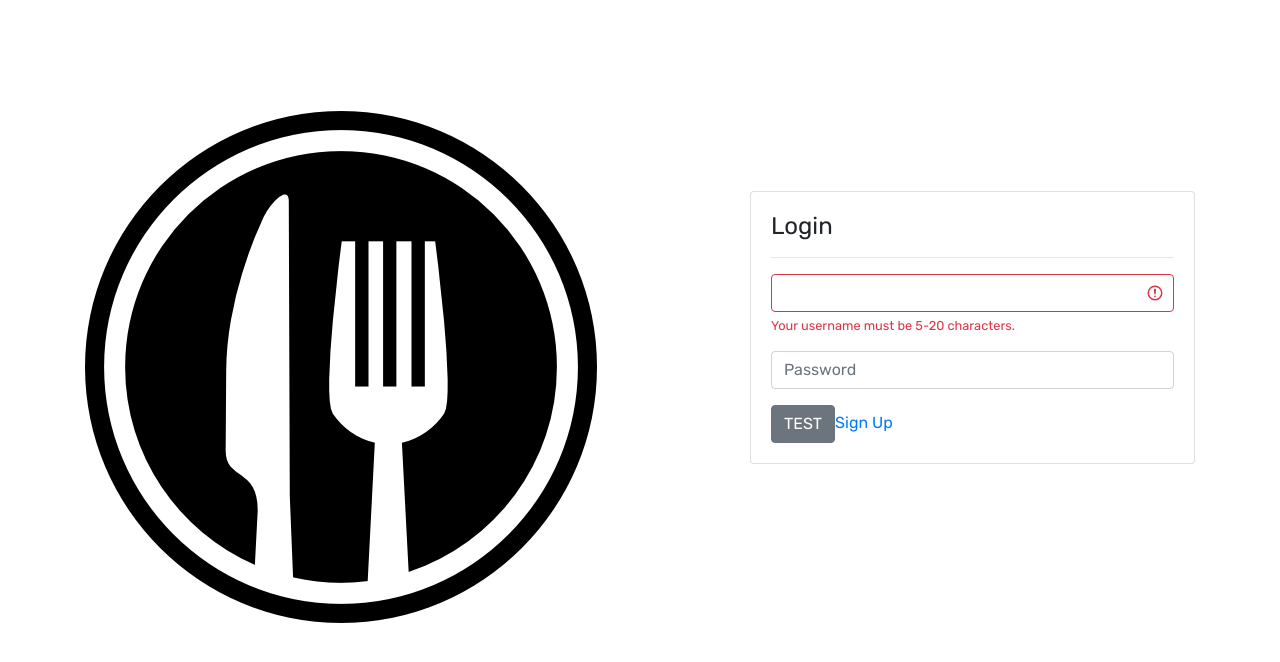
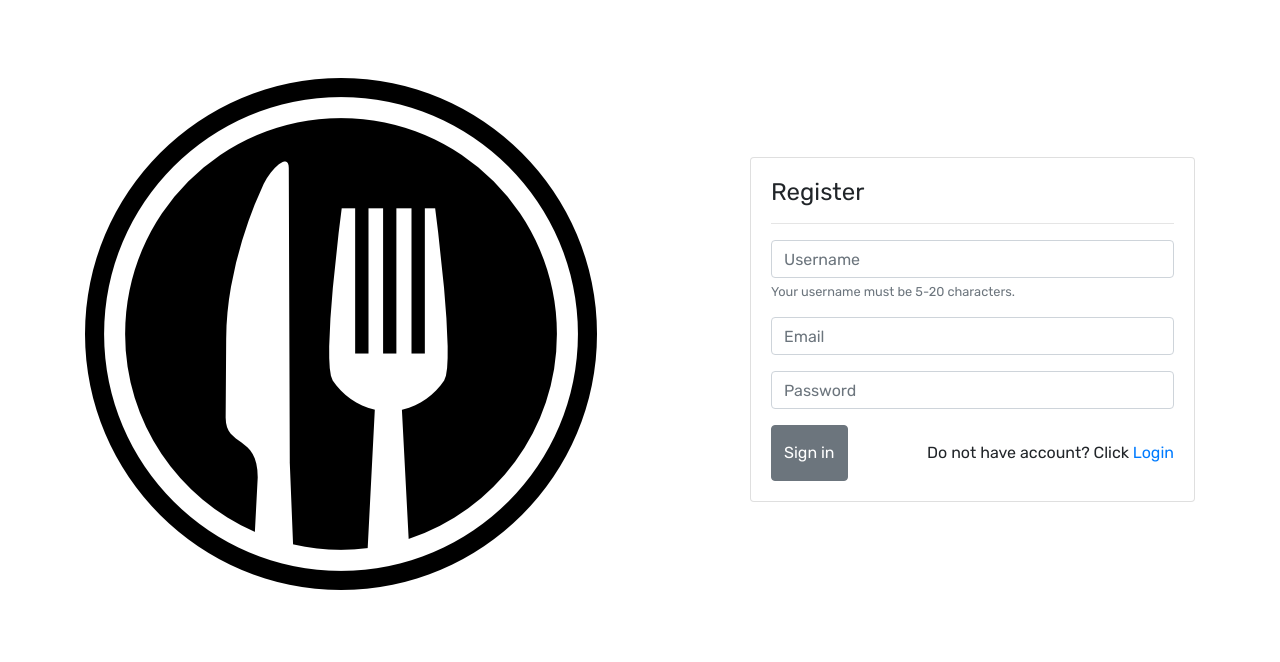
Before and after one commit to bagaskaramadhan/New-POS-Vue, a Vue app: page /register in a window 1280 px wide. Shown: the top 662 px of the page. Built offline with nearby package versions, Linux system fonts and the light colour scheme; no server answers.

Commit message:
page register design

```diff
--- a/src/views/About.vue
+++ b/src/views/About.vue
@@ -14,8 +14,27 @@
         Looks Good.
       </b-form-valid-feedback>
     </b-form>
+    <div class="d-flex button-login-style">
+      <b-button class="mr-3">Sign in</b-button>
+      <p class="mt-3">
+        Do not have account? Click
+        <router-link to="/register">Register</router-link>
+      </p>
+    </div>
   </div>
 </template>
+
+<style scoped>
+.login-page-style {
+  margin-top: 7%;
+}
+.login-card-style {
+  margin-top: 7%;
+}
+.button-login-style {
+  justify-content: space-between;
+}
+</style>
 
 <script>
 export default {
--- a/src/views/Register.vue
+++ b/src/views/Register.vue
@@ -1,29 +1,34 @@
 <template>
   <div>
     <div class="container">
-      <div class="row login-page-style">
+      <div class="row register-page-style">
         <div class="col-7">
           <img src="../assets/logo-cafe.png" alt="indonesian-food" />
         </div>
-        <div class="col-5 login-card-style">
+        <div class="col-5 register-card-style">
           <div>
-            <b-card title="Login">
+            <b-card title="Register">
               <hr />
               <b-form>
                 <b-form-group>
-                  <b-form-input v-model="username" :state="validation" />
-                  <b-form-invalid-feedback :state="validation">
+                  <b-form-input type="text" placeholder="Username" />
+                  <b-form-text>
                     Your username must be 5-20 characters.
-                  </b-form-invalid-feedback>
-                  <b-form-valid-feedback :state="validation">
-                    Looks Good.
-                  </b-form-valid-feedback>
+                  </b-form-text>
+                </b-form-group>
+                <b-form-group>
+                  <b-form-input type="email" placeholder="Email" />
                 </b-form-group>
                 <b-form-group>
                   <b-form-input type="password" placeholder="Password" />
                 </b-form-group>
-                <b-button>TEST</b-button>
-                <router-link to="/signup">Sign Up</router-link>
+                <div class="d-flex button-style">
+                  <b-button class="mr-3">Sign in</b-button>
+                  <p class="mt-3">
+                    Do not have account? Click
+                    <router-link to="/login">Login</router-link>
+                  </p>
+                </div>
               </b-form>
             </b-card>
           </div>
@@ -34,11 +39,14 @@
 </template>
 
 <style scoped>
-.login-page-style {
-  margin-top: 10%;
+.register-page-style {
+  margin-top: 7%;
 }
-.login-card-style {
+.register-card-style {
   margin-top: 7%;
+}
+.button-style {
+  justify-content: space-between;
 }
 </style>
 
@@ -51,7 +59,7 @@ export default {
   },
   computed: {
     validation () {
-      return this.username.length >= 5 && this.username.length <= 20
+      return this.username.length >= 3
     }
   }
 }
```
